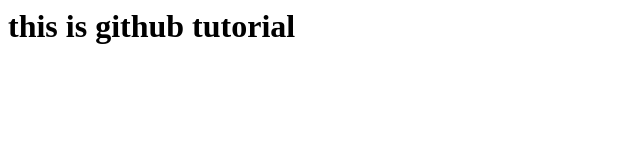
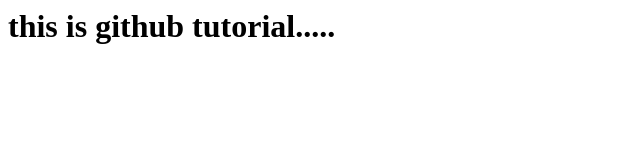
Before and after one commit to code-online/githubyoutube, a plain HTML site: page index.html in a window 1280 px wide. Shown: the full height of the page, 0-640 px from the left. Drawn offline with Linux system fonts and the light colour scheme.

Commit message:
added 5 dots

```diff
--- a/index.html
+++ b/index.html
@@ -1 +1 @@
-<h1>this is github tutorial</h1>
+<h1>this is github tutorial.....</h1>
```
